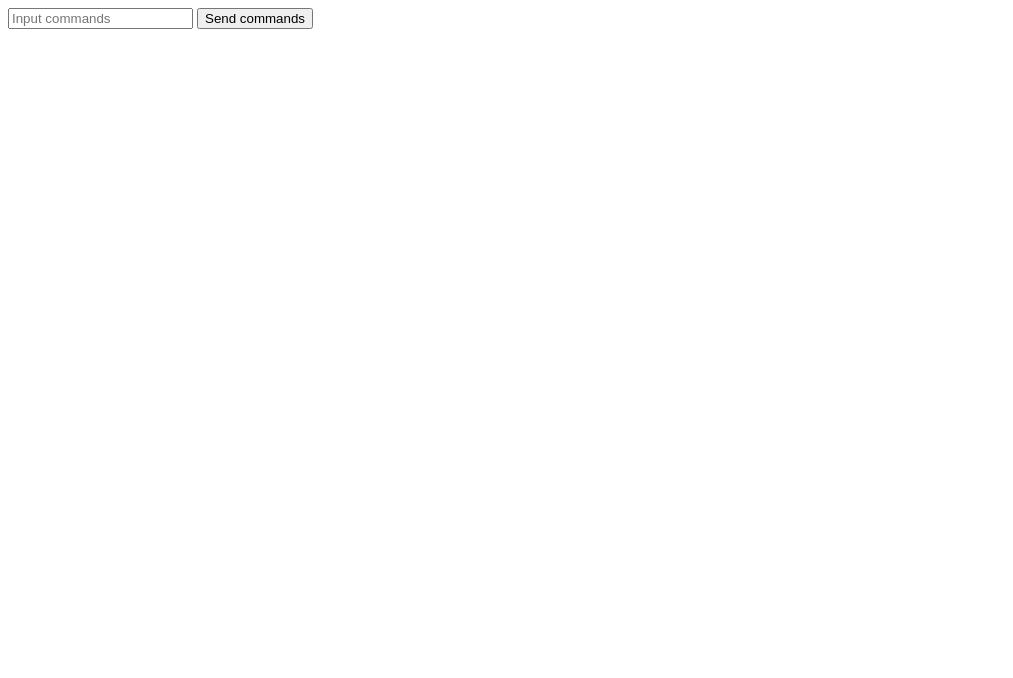
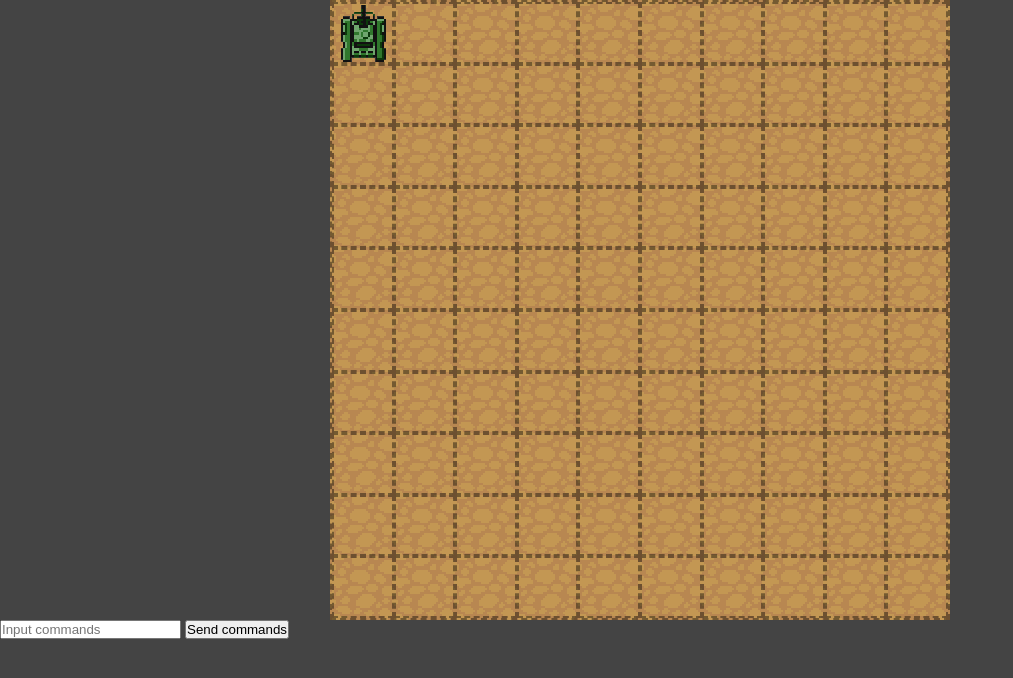
Before and after one commit to dariovigil/mars-rover-v2, a website: page index.html in a window 1280 px wide. Shown: the whole page, without its empty margins (0-1013 px from the left). Drawn offline with Linux system fonts and the light colour scheme.

Commit message:
Added graphics

```diff
--- /dev/null
+++ b/css/styles-min.css
@@ -0,0 +1 @@
+*{-webkit-box-sizing:border-box;box-sizing:border-box;margin:0;padding:0}ol,ul{list-style:none}body{background-color:#444}#map{margin:auto;display:-webkit-box;display:-ms-flexbox;display:flex;-ms-flex-wrap:wrap;flex-wrap:wrap;background-color:#000;height:620px;width:620px}div{background-image:url("../img/tile_a.png");border:2px dashed rgba(0,0,0,0.4);height:10%;width:10%}#rover{width:62px;height:62px;border:none;background-image:url("../img/rover.png");background-position:center, center;position:absolute}
--- /dev/null
+++ b/css/styles.css
@@ -0,0 +1,36 @@
+* {
+  box-sizing: border-box;
+  margin: 0;
+  padding: 0;
+}
+ol, ul {
+	list-style: none;
+}
+body {
+  background-color: #444;
+}
+#map {
+  margin: auto;
+  display: flex;
+  flex-wrap: wrap;
+  background-color: #000;
+  height: 620px;
+  width: 620px;
+}
+
+div {
+  background-image: url("../img/tile_a.png");
+  border: 2px dashed rgba(0,0,0,.4);
+  height: 10%;
+  width: 10%;
+
+}
+
+#rover {
+  width: 62px;
+  height: 62px;
+  border: none;
+  background-image: url("../img/rover.png");
+  background-position: center, center;
+  position: absolute;
+}
--- a/index.html
+++ b/index.html
@@ -3,10 +3,13 @@
 <head>
   <meta charset="UTF-8">
   <title>Mars Rover</title>
+  <link rel="stylesheet" href="/css/styles.css">
 </head>
 <body>
-  <input id="input-text-commands" type="text" name="" value="" placeholder="Input commands">
-  <button id="btn-send-commands">Send commands</button>
+  <div id="map">
+  </div>
+  <form><input id="input-text-commands" type="text" name="" value="" placeholder="Input commands">
+  <button id="btn-send-commands">Send commands</button></form>
   <script src="javascripts/app.js"></script>
 </body>
 </html>
--- a/javascripts/app.js
+++ b/javascripts/app.js
@@ -1,8 +1,8 @@
 // Rover Object Goes Here
 // ======================
 const rover = {
-  x: 5,
-  y: 5,
+  x: 0,
+  y: 0,
   facingDirection: 'N',
   travelLog: [],
   printMovement(movement) {
@@ -57,14 +57,25 @@ const rover = {
         }
         break;
       case 'backwards':
-      // To do
-        console.log(`rover moves backwards, it's position is (${this.x}, ${this.y})`);
+        if (this.facingDirection === 'S' && this.y > 0) {
+          this.y -= 1;
+        }
+        if (this.facingDirection === 'N' && this.y < 9) {
+          this.y += 1;
+        }
+        if (this.facingDirection === 'W' && this.x < 9) {
+          this.x += 1;
+        }
+        if (this.facingDirection === 'E' && this.x > 0) {
+          this.x -= 1;
+        }
         break;
       default:
     }
     this.travelLog.push([`(${this.x}, ${this.y})`]);
     this.printMovement(direction);
     this.printTravelLog();
+    window.updateMap();
   },
 };
 
@@ -85,6 +96,23 @@ const marsMap = createMap(10, 10, '_');
 marsMap[rover.x][rover.y] = 'X';
 console.log(marsMap);
 
+const currentDiv = document.getElementById('map');
+const roverDiv = document.createElement('div');
+roverDiv.id = 'rover';
+currentDiv.appendChild(roverDiv);
+
+marsMap.forEach((el) => {
+  el.forEach(() => {
+    const newDiv = document.createElement('div');
+    currentDiv.appendChild(newDiv);
+  });
+});
+function updateMap() {
+  console.log('update map called');
+  roverDiv.style.left = `${rover.x}px`;
+  roverDiv.style.top = `${rover.y*62}px`;
+}
+
 function setRoverPosition(posX, posY) {
   marsMap[posX][posY] = 'X';
   console.log(`Mars rover is in coordinates: ${rover.x}, ${rover.y}`);
@@ -96,17 +124,6 @@ setRoverPosition(rover.x, rover.y);
 
 const sendCommandsBtn = document.getElementById('btn-send-commands');
 const inputTextCommands = document.getElementById('input-text-commands');
-
-// function sendCommands(commands) {
-//   [...commands].forEach((char) => {
-//     if (char === 'f') {
-//       rover.move('forward');
-//     } else if (char === 'b') {
-//       rover.move('backwards');
-//     }
-//   });
-//   rover.printTravelLog();
-// }
 
 function sendCommands(commands) {
   [...commands].forEach((char) => {
@@ -129,7 +146,8 @@ function sendCommands(commands) {
   });
 }
 
-function validateCommands() {
+function validateCommands(e) {
+  e.preventDefault();
   const commands = inputTextCommands.value;
   const re = new RegExp(/^['f', 'r', 'l', 'b']+$/);
   if (!commands) {
```
Also changed, not shown: img/rover.png (added), img/tile_a.png (added), 1 other file.
